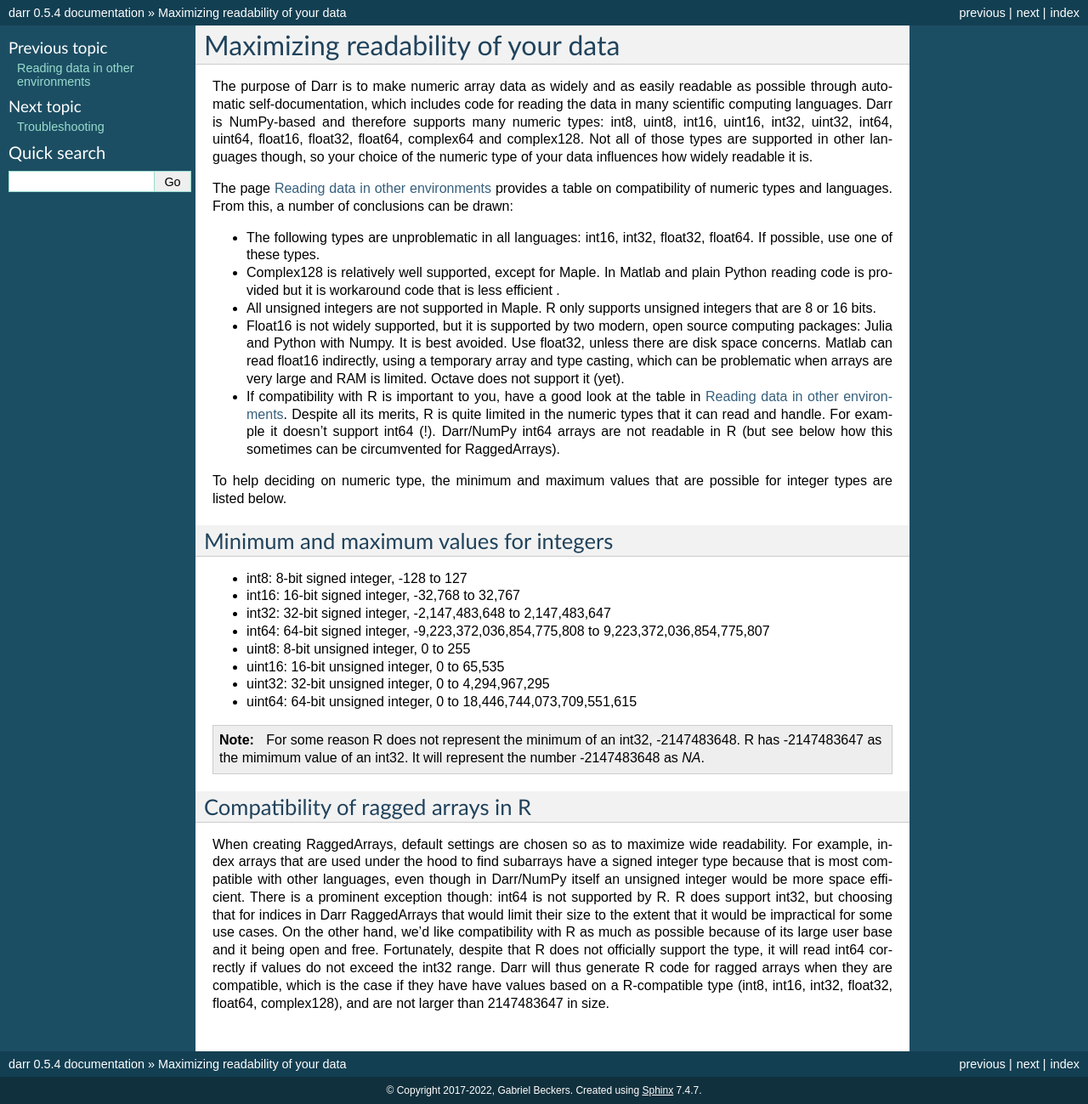
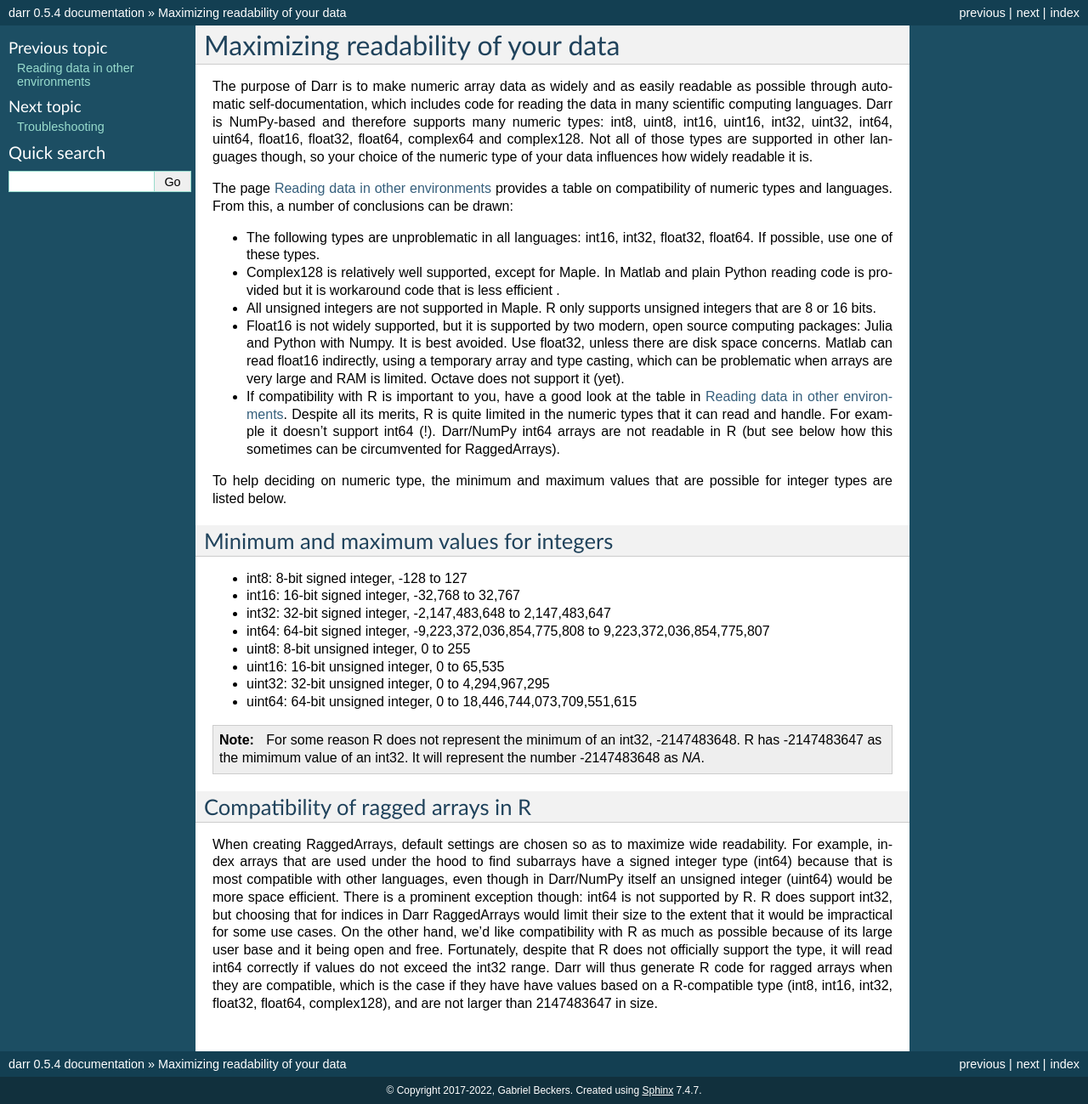
Before and after one commit to gbeckers/Darr, a Sphinx documentation site: the page built from docs/readability.rst, in a window 1280 px wide. Shown: the whole page at 85% size. Built offline with Sphinx 7.4.7, drawn with Linux system fonts in a browser that asks for light colours.

Commit message:
improve text more

```diff
--- a/docs/readability.rst
+++ b/docs/readability.rst
@@ -62,16 +62,16 @@ Compatibility of ragged arrays in R
 -----------------------------------
 When creating RaggedArrays, default settings are chosen so as to maximize wide
 readability. For example, index arrays that are used under the hood to find
-subarrays have a signed integer type because that is most compatible with other
-languages, even though in Darr/NumPy itself an unsigned integer would be more
-space efficient. There is a prominent exception though: int64 is not
-supported by R. R does support int32, but choosing that for indices in
-Darr RaggedArrays that would limit their size to the extent that it would be
-impractical for some use cases. On the other hand, we'd like compatibility
-with R as much as possible because of its large user base and it being open
-and free. Fortunately, despite that R does not officially support the type, it
-will read int64 correctly if values do not exceed the int32 range. Darr will
-thus generate R code for ragged arrays when they are compatible, which is
-the case if they have have values based on a R-compatible type (int8, int16,
-int32, float32, float64, complex128), and are not larger than 2147483647 in
-size.
+subarrays have a signed integer type (int64) because that is most compatible
+with other languages, even though in Darr/NumPy itself an unsigned integer
+(uint64) would be more space efficient. There is a prominent exception
+though: int64 is not supported by R. R does support int32, but choosing that
+for indices in Darr RaggedArrays would limit their size to the extent that
+it would be impractical for some use cases. On the other hand, we'd like
+compatibility with R as much as possible because of its large user base and
+it being open and free. Fortunately, despite that R does not officially
+support the type, it will read int64 correctly if values do not exceed the
+int32 range. Darr will thus generate R code for ragged arrays when they are
+compatible, which is the case if they have have values based on a
+R-compatible type (int8, int16, int32, float32, float64, complex128), and
+are not larger than 2147483647 in size.
```
